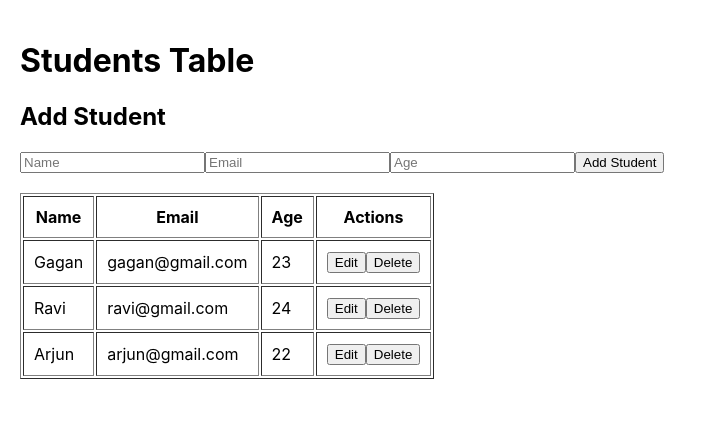
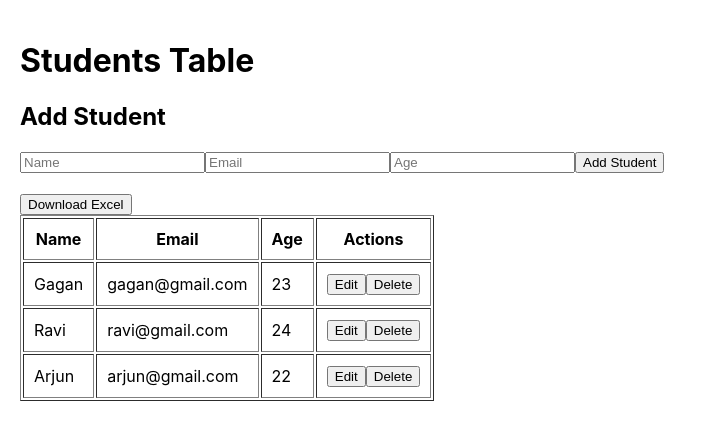
Before and after one commit to gagankumar8294/componentbuy-assignment, a React (Create React App) app: page / in a window 1280 px wide. Shown: the top 440 px of the page, without its empty margins (0-707 px from the left). Built offline with nearby package versions, Linux system fonts and the light colour scheme.

Commit message:
added functionaity to Download Students data in xlsx file format with name students.xlsx

```diff
--- a/src/App.js
+++ b/src/App.js
@@ -1,5 +1,6 @@
 
 import { useState, useEffect } from "react";
+import * as XLSX from "xlsx";
 
 function App() {
 
@@ -90,6 +91,18 @@ const handleSubmit = (e) => {
     return <h2>Loading students...</h2>;
   }
 
+  const downloadExcel = () => {
+
+  const worksheet = XLSX.utils.json_to_sheet(students);
+
+  const workbook = XLSX.utils.book_new();
+
+  XLSX.utils.book_append_sheet(workbook, worksheet, "Students");
+
+  XLSX.writeFile(workbook, "students.xlsx");
+
+};
+
   return (
     <div style={{ padding: "20px" }}>
 
@@ -134,6 +147,10 @@ const handleSubmit = (e) => {
 
       </form>
 
+      <button onClick={downloadExcel}>
+        Download Excel
+      </button>
+
       <table border="1" cellPadding="10">
 
         <thead>
```
